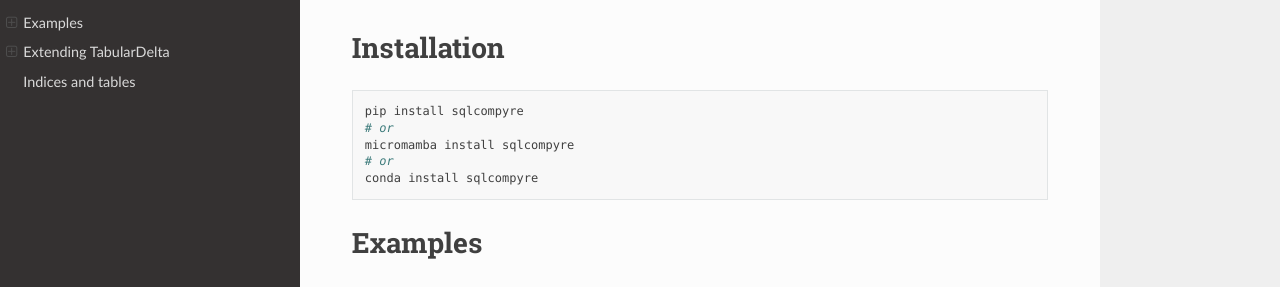
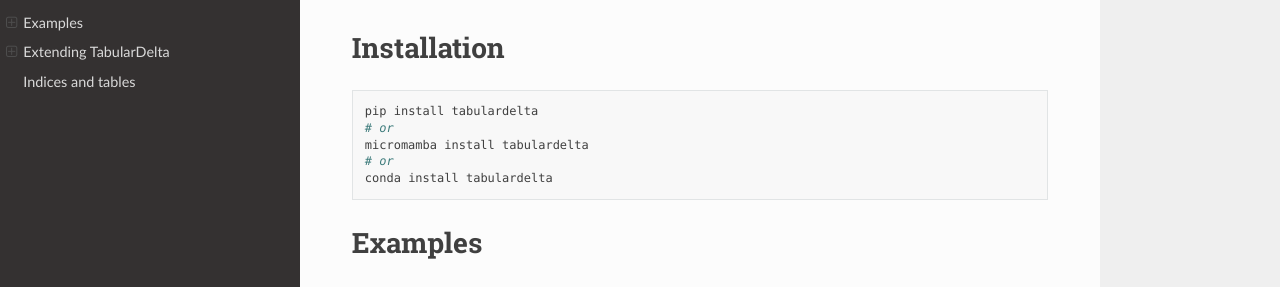
Before and after one commit to Quantco/tabulardelta, a Sphinx documentation site: the page built from docs/index.rst, in a window 1280 px wide and 900 px high, scrolled down 1003 px. Shown: the part 156-443 px from the top of the window. Built offline with Sphinx 7.4.7 and the Read the Docs theme 3.1.0, drawn with Linux system fonts in a browser that asks for light colours; pages that are not in the unit, such as notebooks, are missing from menus.

Commit message:
Change installation instruction from sqlcompyre to tabulardelta (#37)

```diff
--- a/docs/index.rst
+++ b/docs/index.rst
@@ -32,11 +32,11 @@ Installation
 
 .. code:: bash
 
-    pip install sqlcompyre
+    pip install tabulardelta
     # or
-    micromamba install sqlcompyre
+    micromamba install tabulardelta
     # or
-    conda install sqlcompyre
+    conda install tabulardelta
 
 Examples
 ========
```
